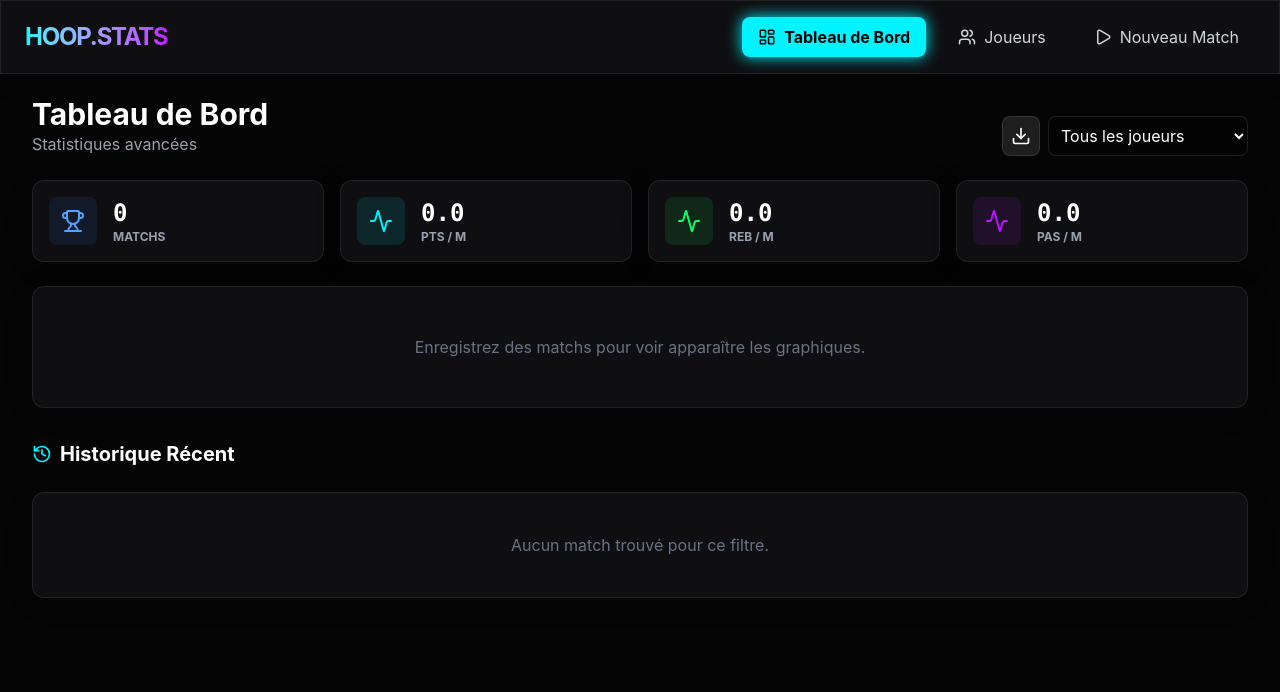
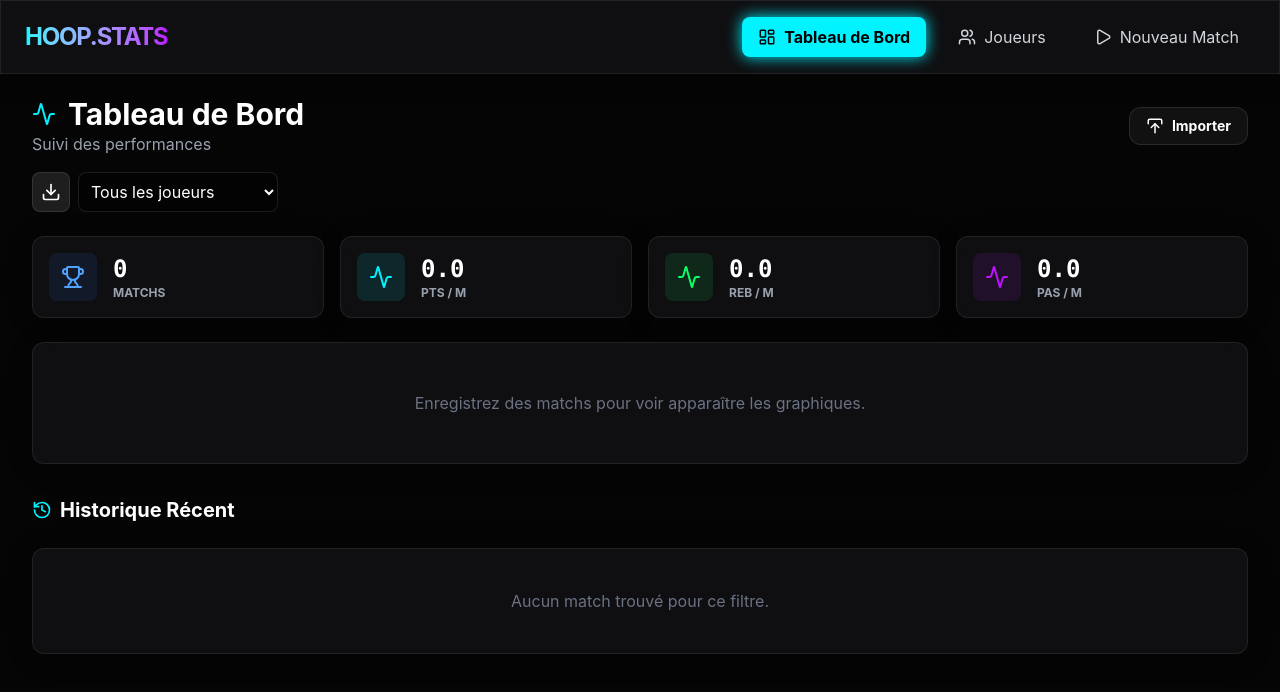
Before and after one commit to nickdesi/basketball-stats, a React (Vite) app: page / in a window 1280 px wide. Shown: the top 692 px of the page. Built offline with nearby package versions, Linux system fonts and the light colour scheme.

Commit message:
feat: add import game functionality and update docs

```diff
--- a/src/pages/Dashboard.tsx
+++ b/src/pages/Dashboard.tsx
@@ -30,7 +30,7 @@ ChartJS.register(
 );
 
 const Dashboard = () => {
-    const { history, players, deleteGame, updateGame } = useGameStore();
+    const { history, players, deleteGame, updateGame, importGame } = useGameStore();
 
     const [selectedPlayerId, setSelectedPlayerId] = useState<string>('all');
     const [selectedGame, setSelectedGame] = useState<CompletedGame | null>(null);
@@ -219,10 +219,37 @@ const Dashboard = () => {
         const url = URL.createObjectURL(blob);
         const link = document.createElement('a');
         link.href = url;
-        link.download = `match-${new Date(game.date).toISOString().split('T')[0]}.json`;
-        document.body.appendChild(link);
+        const player = players.find(p => p.id === game.playerId);
+        link.download = `match-${player?.name || 'stats'}-${new Date(game.date).toISOString().split('T')[0]}.json`;
         link.click();
-        document.body.removeChild(link);
+        URL.revokeObjectURL(url);
+    };
+
+    const handleImportGame = (e: React.ChangeEvent<HTMLInputElement>) => {
+        const file = e.target.files?.[0];
+        if (!file) return;
+
+        const reader = new FileReader();
+        reader.onload = (event) => {
+            try {
+                const json = JSON.parse(event.target?.result as string);
+
+                // basic validation
+                if (!json.stats || !json.playerId || !json.date) {
+                    alert("Fichier invalide : structure incorrecte.");
+                    return;
+                }
+
+                importGame(json as CompletedGame);
+                alert("Match importé avec succès !");
+            } catch (err) {
+                console.error("Import error", err);
+                alert("Erreur lors de l'importation du fichier.");
+            }
+        };
+        reader.readAsText(file);
+        // Reset input
+        e.target.value = '';
     };
 
 
@@ -386,11 +413,27 @@ const Dashboard = () => {
             }
 
             {/* Header & Filters */}
+            <div className="flex flex-col gap-4">
+                <div className="flex items-center justify-between">
+                    <div>
+                        <h2 className="text-3xl font-bold text-white flex items-center gap-3">
+                            <Activity className="text-[var(--color-neon-blue)]" />
+                            Tableau de Bord
+                        </h2>
+                        <p className="text-gray-400">Suivi des performances</p>
+                    </div>
+                    <label className="flex items-center gap-2 px-4 py-2 bg-white/5 hover:bg-white/10 border border-white/10 rounded-xl cursor-pointer transition-colors">
+                        <Download className="rotate-180" size={18} />
+                        <span className="text-sm font-bold">Importer</span>
+                        <input
+                            type="file"
+                            accept=".json"
+                            onChange={handleImportGame}
+                            className="hidden"
+                        />
+                    </label>
+                </div>
                 <div className="flex flex-col md:flex-row md:items-end justify-between gap-4">
-                <div>
-                    <h2 className="text-3xl font-bold text-white">Tableau de Bord</h2>
-                    <p className="text-gray-400">Statistiques avancées</p>
-                </div>
                     <div className="flex gap-2">
                         <button
                             onClick={handleExport}
@@ -409,6 +452,7 @@ const Dashboard = () => {
                                 <option key={p.id} value={p.id}>{p.name}</option>
                             ))}
                         </select>
+                    </div>
                 </div>
             </div>
 
--- a/src/store/gameStore.ts
+++ b/src/store/gameStore.ts
@@ -63,6 +63,7 @@ export type GameState = {
     finishGame: () => void;
     deleteGame: (id: string) => void;
     updateGame: (gameId: string, updatedStats: GameStats) => void;
+    importGame: (game: CompletedGame) => void;
 };
 
 const initialStats: GameStats = {
@@ -167,6 +168,10 @@ export const useGameStore = create<GameState>()(
                         : g
                 )
             })),
+
+            importGame: (game) => set((state) => ({
+                history: [{ ...game, id: crypto.randomUUID() }, ...state.history]
+            })),
         }),
         {
             name: 'hoop-stats-storage',
```
Also changed, not shown: 1 other file (tests, documents, lock files or other folders). Lines whose indentation alone changed are shown as unchanged.
